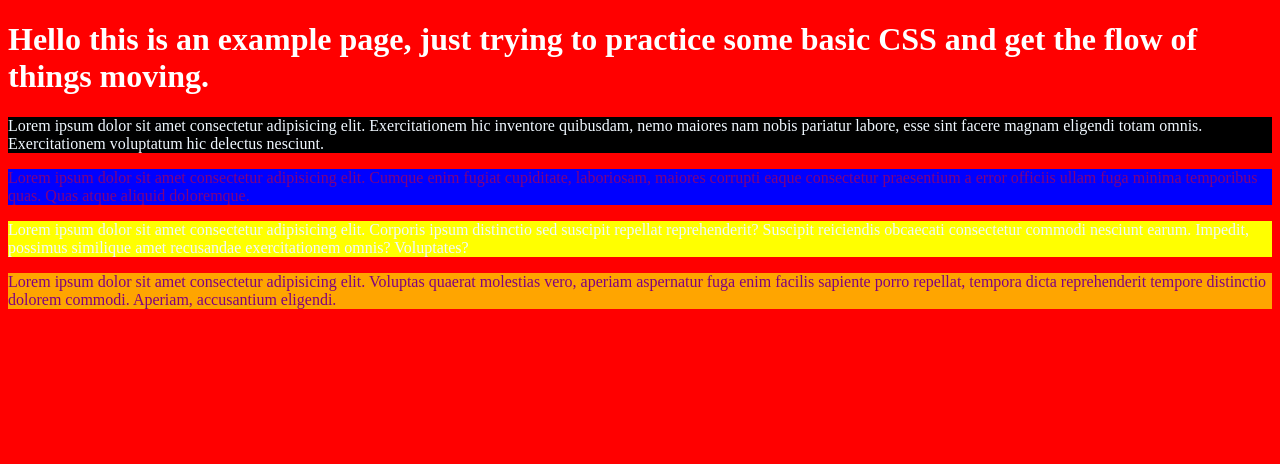
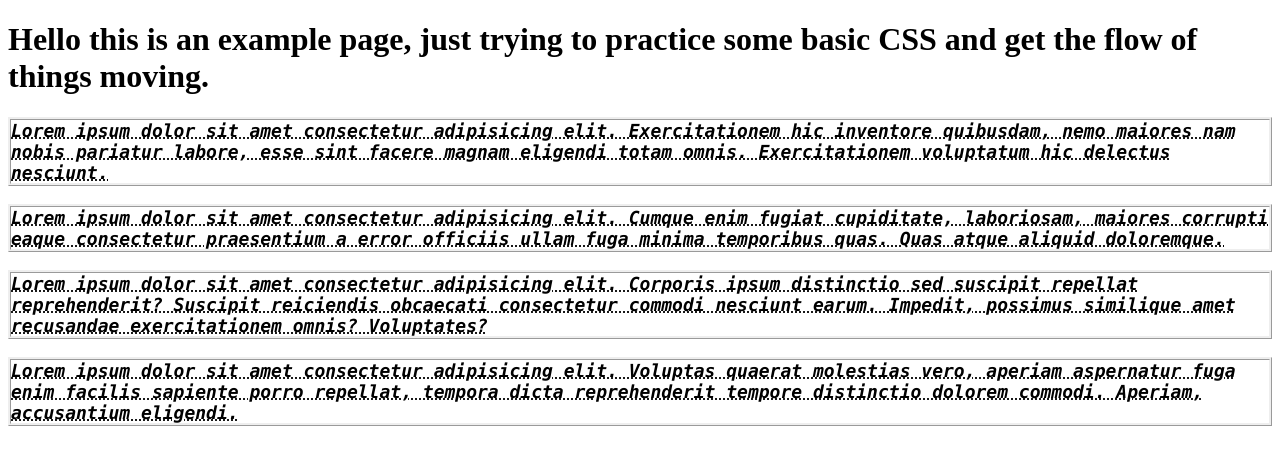
Before and after one commit to ahmkhn/css-practice, a plain HTML site: page index.html in a window 1280 px wide. Drawn offline with Linux system fonts and the light colour scheme.

Commit message:
Testing how you can change font & add borders in CSS

```diff
--- a/style.css
+++ b/style.css
@@ -1,30 +1,16 @@
 body{
-    background-color:red;
+    background-color:white;
 }
 
 h1{
-    color:white;
+    color:black;
 }
 p{
-    background-color: gray;
-    color:white
+    border-style:ridge;
+    color:black;
+    font-family: "consolas", "sans-serif";
+    font-style: italic;
+    font-weight: bold;
+    text-decoration: dotted underline;
+    font-size:18px;
 }
-#p1{
-    background-color: black;
-}
-#p2{
-    background-color:blue;
-}
-#p3{
-    background-color:yellow;
-}
-#p4{
-    background-color:orange;
-}
-
-.odd{
-    color:aliceblue;
-}
-.even{
-    color:purple;
-}
```
